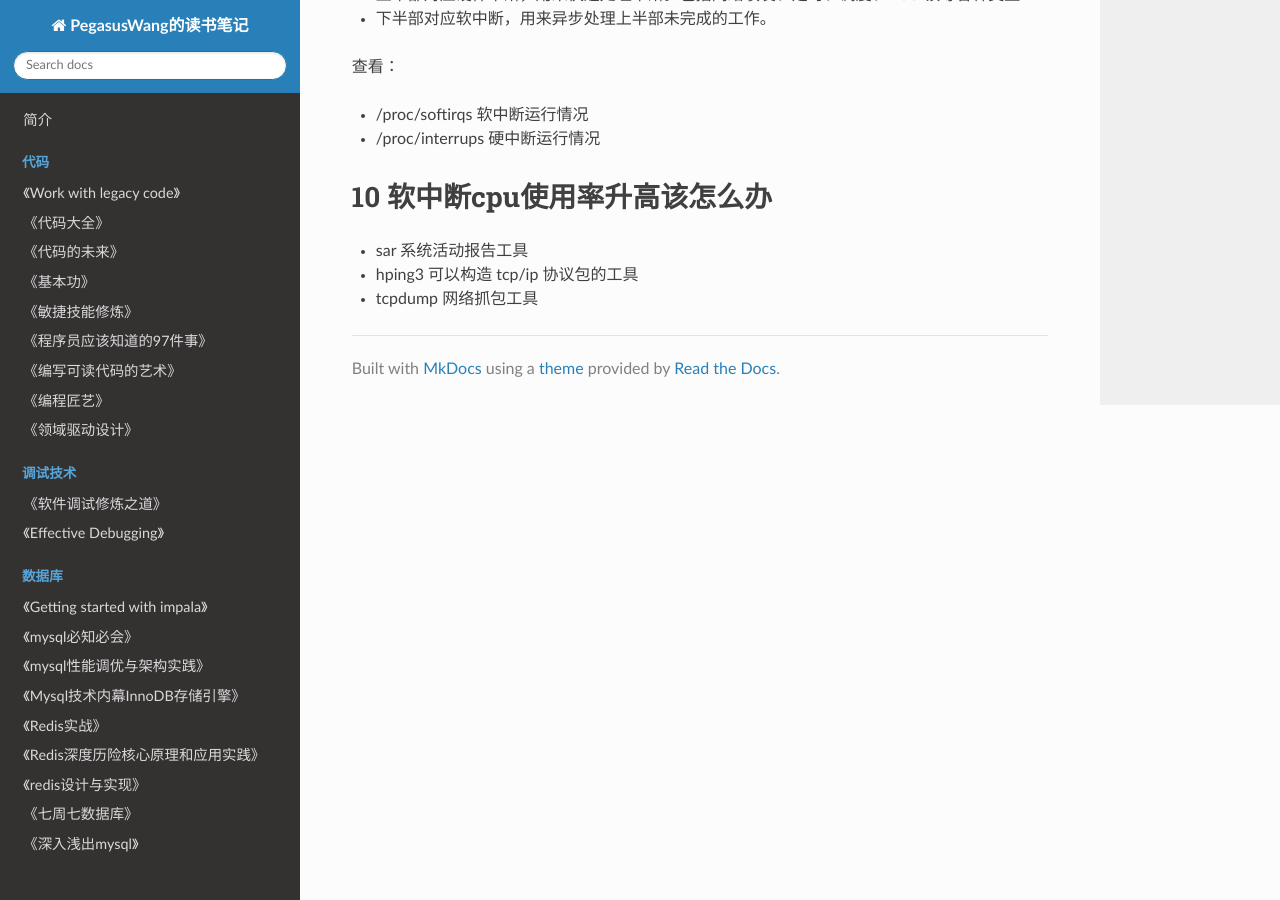
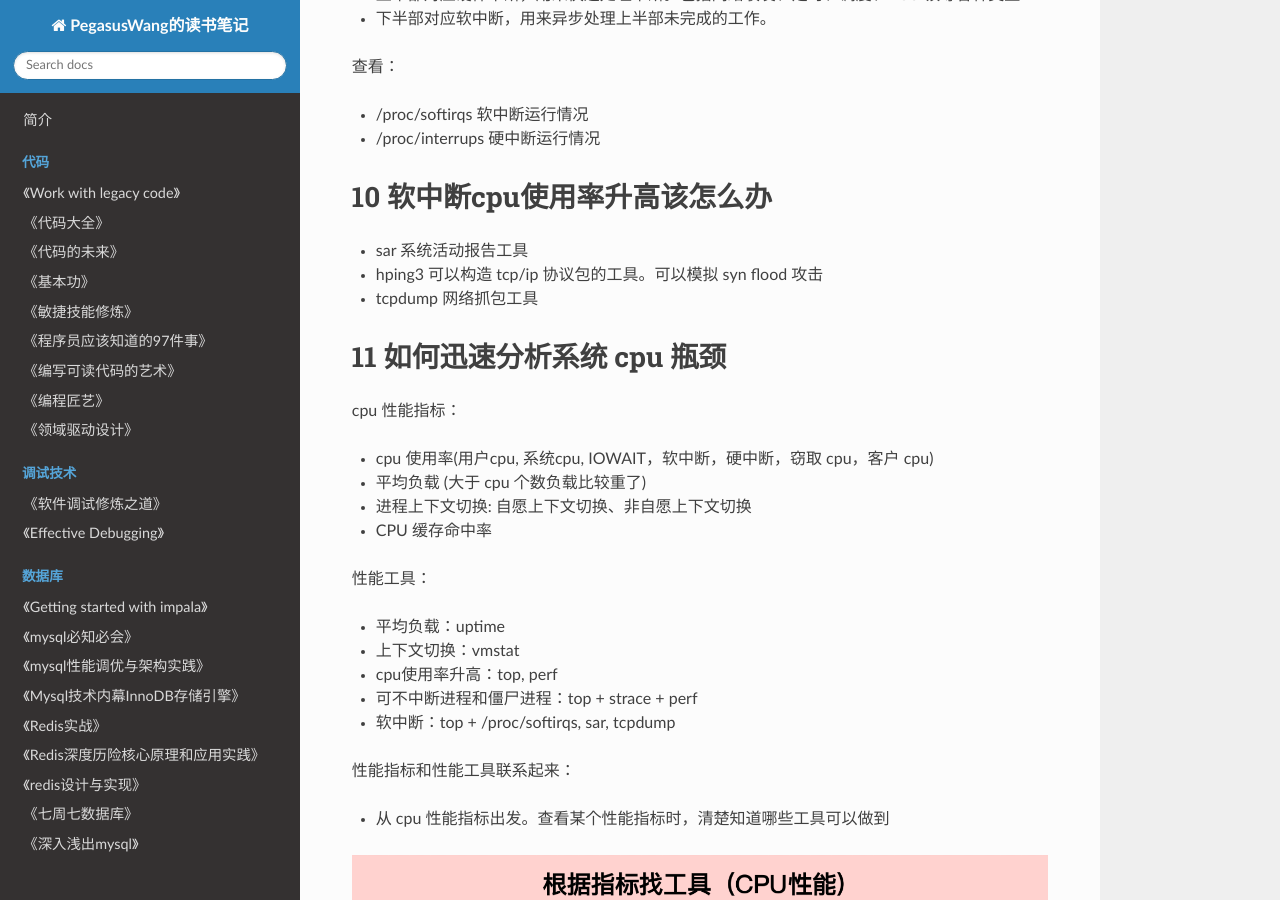
Before and after one commit to PegasusWang/booknotes, an MkDocs documentation site: the page built from docs/lecture/网课/linux性能优化/linux性能优化.md, in a window 1280 px wide and 900 px high, scrolled down 3511 px. Built offline with MkDocs 1.6.1, drawn with Linux system fonts in a browser that asks for light colours; nearby versions of some CDN libraries; some of the changed text lies outside the part shown.

Commit message:
如何迅速分析系统 cpu 瓶颈

```diff
--- a/docs/lecture/网课/linux性能优化/linux性能优化.md
+++ b/docs/lecture/网课/linux性能优化/linux性能优化.md
@@ -139,5 +139,37 @@ pstree -aps pid 可以找到  pid 父进程。然后看看父进程代码，是
 # 10 软中断cpu使用率升高该怎么办
 
 - sar 系统活动报告工具
-- hping3 可以构造 tcp/ip 协议包的工具
+- hping3 可以构造 tcp/ip 协议包的工具。可以模拟 syn flood 攻击
 - tcpdump 网络抓包工具
+
+
+# 11 如何迅速分析系统 cpu 瓶颈
+
+cpu 性能指标：
+
+- cpu 使用率(用户cpu, 系统cpu, IOWAIT，软中断，硬中断，窃取 cpu，客户 cpu)
+- 平均负载 (大于 cpu 个数负载比较重了)
+- 进程上下文切换: 自愿上下文切换、非自愿上下文切换
+- CPU 缓存命中率
+
+性能工具：
+
+- 平均负载：uptime
+- 上下文切换：vmstat
+- cpu使用率升高：top, perf
+- 可不中断进程和僵尸进程：top  + strace + perf
+- 软中断：top + /proc/softirqs, sar, tcpdump
+
+性能指标和性能工具联系起来：
+
+- 从 cpu 性能指标出发。查看某个性能指标时，清楚知道哪些工具可以做到
+
+![](./根据指标找工具.png)
+
+- 知道工具能提供哪些指标
+
+![](./根据工具查指标.png)
+
+- 先尝试 top,vmstat,pidstat 基本包含了所有重要的 cpu 性能指标
+
+![](./cpu指标原理.png)
```
Also changed, not shown: docs/lecture/网课/linux性能优化/cpu指标原理.png (added), docs/lecture/网课/linux性能优化/根据工具查指标.png (added), docs/lecture/网课/linux性能优化/根据指标找工具.png (added).
